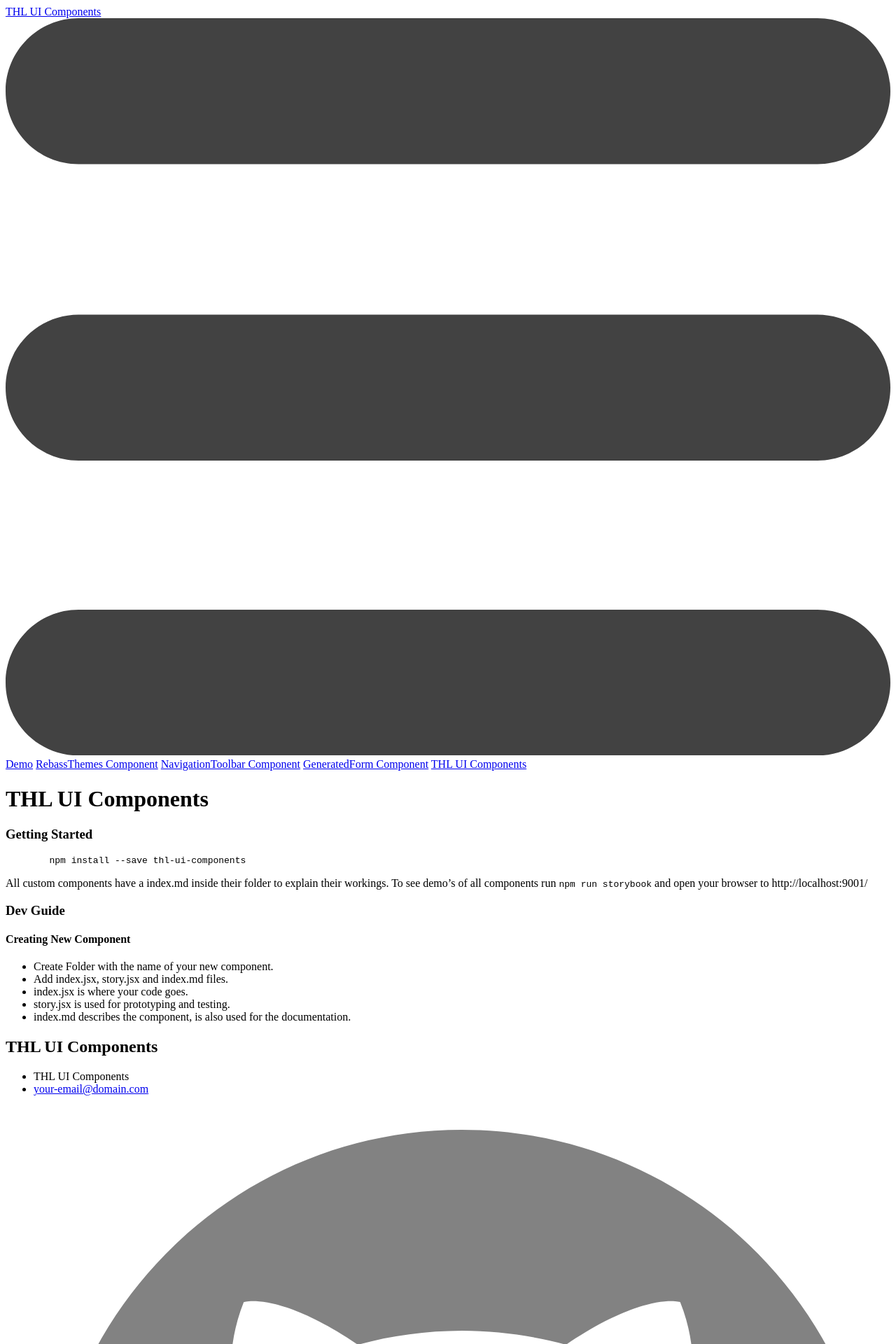
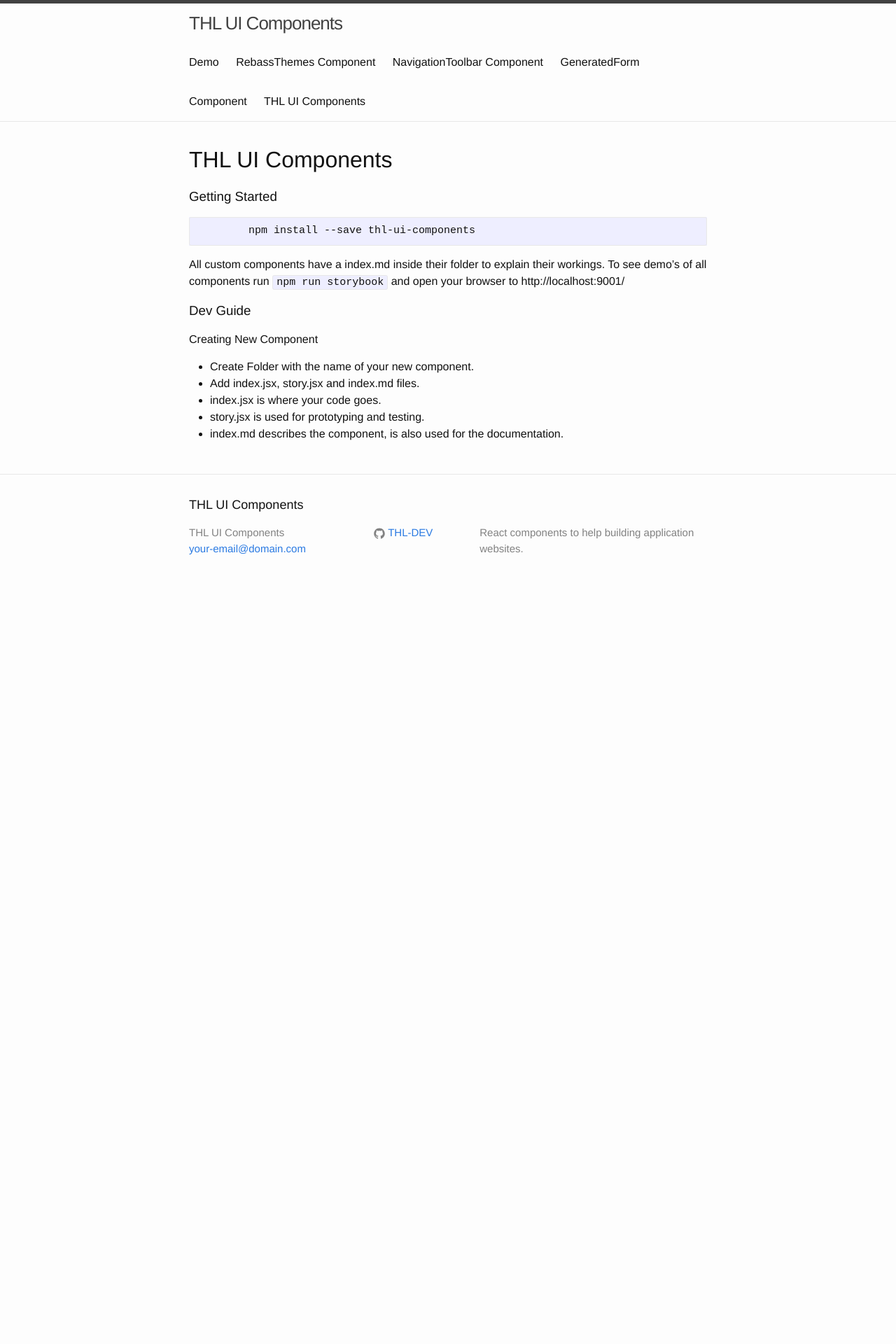
Before and after one commit to hlissnake/thl-ui-components, a Jekyll site: the page built from index.md, in a window 1280 px wide. Shown: the top 1920 px of the page at 70% size. Built offline with Jekyll 4.4.1, drawn with Linux system fonts in a browser that asks for light colours; after the commit the page ends 900 px from its top, so only the background shows below that.

Commit message:
fix(css): File in wrong place

```diff
--- a/_sass/main.scss
+++ b/css/main.scss
@@ -46,8 +46,7 @@ $on-laptop:        800px;
 
 
 // Import partials from `sass_dir` (defaults to `_sass`)
-@import
-        "base",
-        "layout",
-        "syntax-highlighting"
+@import "../_sass/base",
+"../_sass/layout",
+"../_sass/syntax-highlighting"
 ;
```
